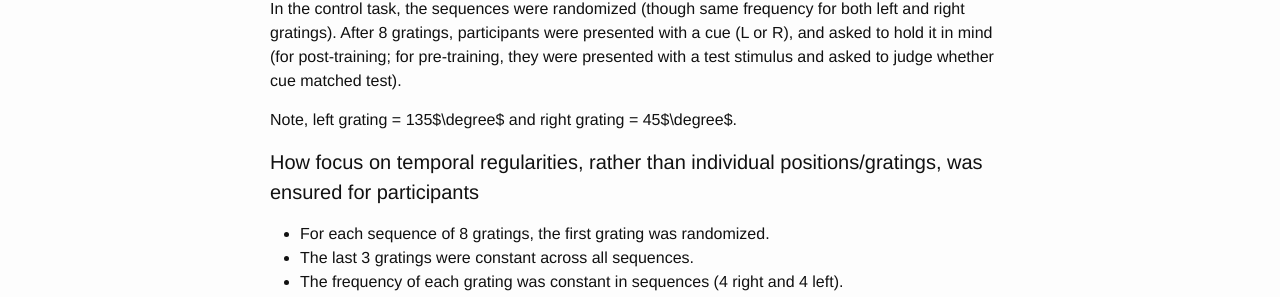
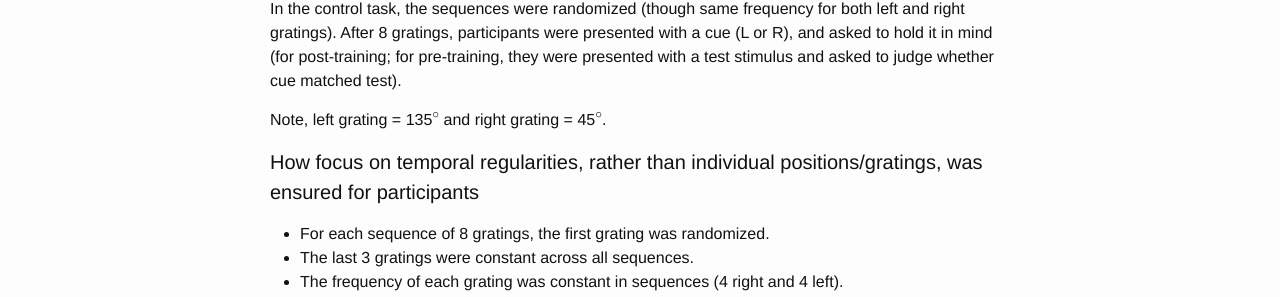
Before and after one commit to stothe2/literature-review, a Jekyll site: the page built from _posts/2016-10-04-Luft2015.md, in a window 1280 px wide. Shown: the part 728-1025 px from the top of the page. Built offline with Jekyll 4.4.1, drawn with Linux system fonts in a browser that asks for light colours; formulas are drawn with MathJax 3.

```diff
--- a/_layouts/post.html
+++ b/_layouts/post.html
@@ -4,6 +4,10 @@ layout: default
 <div class="post">
 
   <header class="post-header">
+  	<script type="text/javascript" async
+    src="https://cdn.mathjax.org/mathjax/latest/MathJax.js?config=TeX-MML-AM_CHTML">
+	</script>
+
     <h1 class="post-title">{{ page.title }}</h1>
     <p class="post-meta">{{ page.date | date: "%b %-d, %Y" }}{% if page.author %} • {{ page.author }}{% endif %}{% if page.meta %} • {{ page.meta }}{% endif %}</p>
   </header>
--- a/_posts/2016-10-04-Luft2015.md
+++ b/_posts/2016-10-04-Luft2015.md
@@ -21,7 +21,7 @@ In the prediction task, participants were asked to guess the 9th grating after w
 
 In the control task, the sequences were randomized (though same frequency for both left and right gratings). After 8 gratings, participants were presented with a cue (L or R), and asked to hold it in mind (for post-training; for pre-training, they were presented with a test stimulus and asked to judge whether cue matched test).
 
-Note, left grating = 135$\degree$ and right grating = 45$\degree$.
+Note, left grating = 135\\( ^{\circ} \\) and right grating = 45\\( ^{\circ} \\).
 
 #### How focus on temporal regularities, rather than individual positions/gratings, was ensured for participants
 
```
Also changed, not shown: _posts/2016-09-27-Tenenbaum2016.md (+1 -1 lines).
